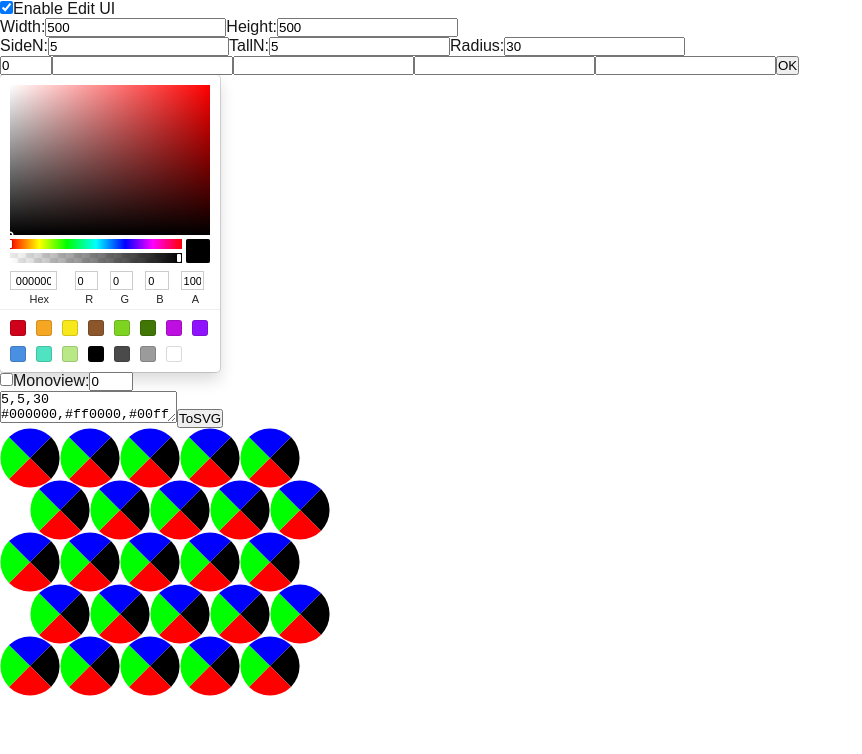
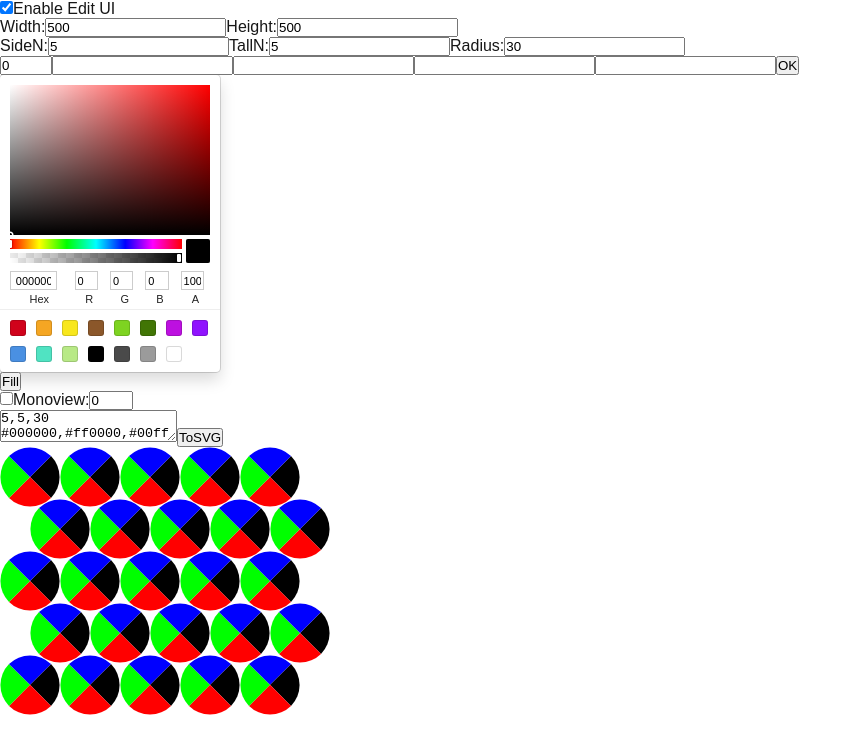
Before and after one commit to yt-koike/lentimorpho_web, a Next.js app: page / in a window 1280 px wide. Both pictures are taken after a click on the checkbox 6 px from the left and 7 px from the top of the page. Shown: the top 754 px of the page, without its empty margins (0-862 px from the left). Built offline with nearby package versions, Linux system fonts and the light colour scheme.

Commit message:
add fill feature

```diff
--- a/src/app/page.tsx
+++ b/src/app/page.tsx
@@ -294,6 +294,19 @@ export default function Home() {
           setSelectedColorHex(color.hex)
         }
       />
+      <button
+        onClick={function () {
+          setColor2dAry(
+            color2dAry.map(x => {
+              const colors = x;
+              colors[monoviewId] = selectedColorHex;
+              return colors;
+            })
+          );
+        }}
+      >
+        Fill
+      </button>
     </div>
   ) : (
     <div></div>
@@ -387,7 +400,7 @@ export default function Home() {
             }
           }}
           onMouseMove={(e) => {
-            e.preventDefault()
+            e.preventDefault();
             if (isMouseDown && isEditMode) {
               changeColorClick(
                 e,
@@ -401,7 +414,7 @@ export default function Home() {
             }
           }}
           onTouchMove={(e) => {
-            e.preventDefault()
+            e.preventDefault();
             if (isTouchDown && isEditMode) {
               changeColorTouch(
                 e,
```
